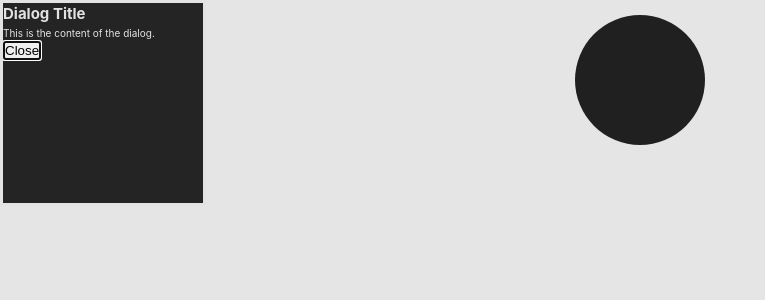
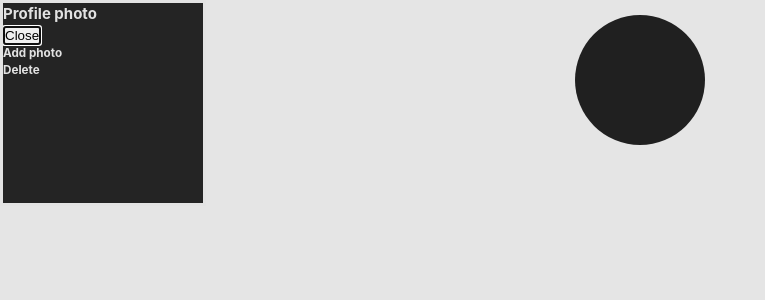
Before and after one commit to StathisPlakakis/CV-Application, a React (Vite) app in the folder cvApplication/: page / in a window 1280 px wide. Both pictures are taken after a click on the element 640 px from the left and 80 px from the top of the page. Shown: the top 300 px of the page, without its empty margins (0-765 px from the left). Built offline with nearby package versions, Linux system fonts and the light colour scheme.

Commit message:
Restructure the content of dialog for handling Imgs:

```diff
--- a/cvApplication/src/components/profileDialog.jsx
+++ b/cvApplication/src/components/profileDialog.jsx
@@ -14,9 +14,23 @@ function ProfileDialog({isOpen, onClose}) {
 
   return (
     <dialog ref={dialogRef}>
-      <h2>Dialog Title</h2>
-      <p>This is the content of the dialog.</p>
-      <button onClick={onClose}>Close</button>
+      <div className='profDialHead'>
+        <h2>Profile photo</h2>
+        <button onClick={onClose}>Close</button>
+      </div>
+      <div className='profDialImage'>
+        <div className='profImg'></div>
+      </div>
+      <div className='profDialActions'>
+        <div className='add'>
+          <h3>Add photo</h3>
+          <div className='addIcon'></div>
+        </div>
+        <div className='add'>
+          <h3>Delete</h3>
+          <div className='deleteIcon'></div>
+        </div>
+      </div>
     </dialog>
   );
 }
```
